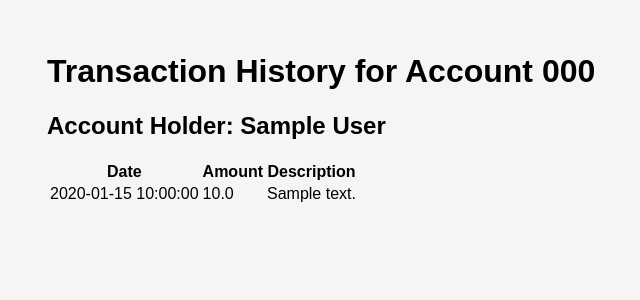
After one commit to Bansikah/bank-app-python-flask-oop, a Flask app: template templates/history.html in a window 1280 px wide. The commit adds this page. Shown: the top 300 px of the page, without its empty margins (193-833 px from the left). Run offline with Flask 3, Linux system fonts and the light colour scheme; the template is opened without the code that fills it: values that come from a table or form of the project are taken from there, others are empty; tables that the repository leaves empty hold one stand-in row (values such as "Sample post").

Commit message:
<frontend 33761 Backend> added the transaction_history functionality

```diff
--- a/app.py
+++ b/app.py
@@ -3,7 +3,7 @@ from flask_sqlalchemy import SQLAlchemy
 from datetime import datetime
 
 app = Flask(__name__)
-app.config['SQLALCHEMY_DATABASE_URI'] = 'sqlite:///transfer.db'
+app.config['SQLALCHEMY_DATABASE_URI'] = 'sqlite:///history.db'
 db = SQLAlchemy(app)
 
 
@@ -14,10 +14,6 @@ class Account(db.Model):
     password = db.Column(db.String(50))
     transactions = db.relationship('Transaction', backref='account', lazy=True)
 
-    def add_transaction(self, amount, description):
-        transaction = Transaction(amount=amount, description=description, account_number=self.account_number)
-        db.session.add(transaction)
-        db.session.commit()
 
 
 class Transaction(db.Model):
@@ -33,50 +29,21 @@ def index():
     return render_template('index.html')
 
 
-@app.route('/transfer', methods=['GET', 'POST'])
-def transfer():
+@app.route('/history', methods=['GET', 'POST'])
+def history():
     if request.method == 'POST':
-        sender_account_number = request.form['sender-account-number']
-        recipient_account_number = request.form['recipient-account-number']
-        recipient_name = request.form['recipient-name']
-        amount = float(request.form['amount'])
-        password = request.form['password']
+        account_number = request.form['account-number']
 
-        sender = Account.query.filter_by(account_number=sender_account_number).first()
-        recipient = Account.query.filter_by(account_number=recipient_account_number, name=recipient_name).first()
+        account = Account.query.filter_by(account_number=account_number).first()
+        if not account:
+            error_message = "Invalid account number."
+            return render_template('history_form.html', error_message=error_message)
 
-        # Validation checks
-        error_message = None
+        transactions = Transaction.query.filter_by(account_number=account_number).all()
 
-        if not sender:
-            error_message = "Sender account number is invalid."
-        elif not recipient:
-            error_message = "Recipient account number or name is invalid."
-        elif amount > sender.balance:
-            error_message = "Insufficient balance."
-        elif password != sender.password:
-            error_message = "Incorrect password."
-
-        if error_message:
-            return render_template('transfer.html', error_message=error_message, accounts=Account.query.all())
-
-        # Transfer logic
-        sender.balance -= amount
-        recipient.balance += amount
-
-        # Add transactions to sender and recipient accounts
-        sender.add_transaction(-amount, f"Transferred to {recipient_account_number}")
-        recipient.add_transaction(amount, f"Received from {sender_account_number}")
-
-        # Save changes to the database
-        db.session.commit()
-
-        success_message = f"Successfully transferred {amount} to {recipient_account_number}."
-
-        return render_template('transfer.html', success_message=success_message, accounts=Account.query.all())
+        return render_template('history.html', account=account, transactions=transactions)
     else:
-        return render_template('transfer.html', accounts=Account.query.all())
-
+        return render_template('history_form.html')
 
 
 if __name__ == '__main__':
--- /dev/null
+++ b/templates/history.html
@@ -0,0 +1,29 @@
+<!DOCTYPE html>
+<html>
+<head>
+    <title>Transaction History</title>
+    <link rel="stylesheet" type="text/css" href="{{ url_for('static', filename='style.css') }}">
+</head>
+<body>
+    <h1>Transaction History for Account {{ account.account_number }}</h1>
+    <h2>Account Holder: {{ account.name }}</h2>
+    <table>
+        <thead>
+            <tr>
+                <th>Date</th>
+                <th>Amount</th>
+                <th>Description</th>
+            </tr>
+        </thead>
+        <tbody>
+            {% for transaction in transactions %}
+            <tr>
+                <td>{{ transaction.date }}</td>
+                <td>{{ transaction.amount }}</td>
+                <td>{{ transaction.description }}</td>
+            </tr>
+            {% endfor %}
+        </tbody>
+    </table>
+</body>
+</html>
--- a/templates/index.html
+++ b/templates/index.html
@@ -26,6 +26,6 @@
   <h1>Welcome to the Banking Management System</h1>
 
   <!-- Link to transfer funds page -->
-  <a class="button" href="/transfer">Transfer Funds</a>
+  <a class="button" href="/history">Transfer Funds</a>
 </body>
 </html>
```
Also changed, not shown: templates/history_form.html (added, +17 -0 lines), templates/transfer.html (deleted, +0 -43 lines), instance/history.db (added).
